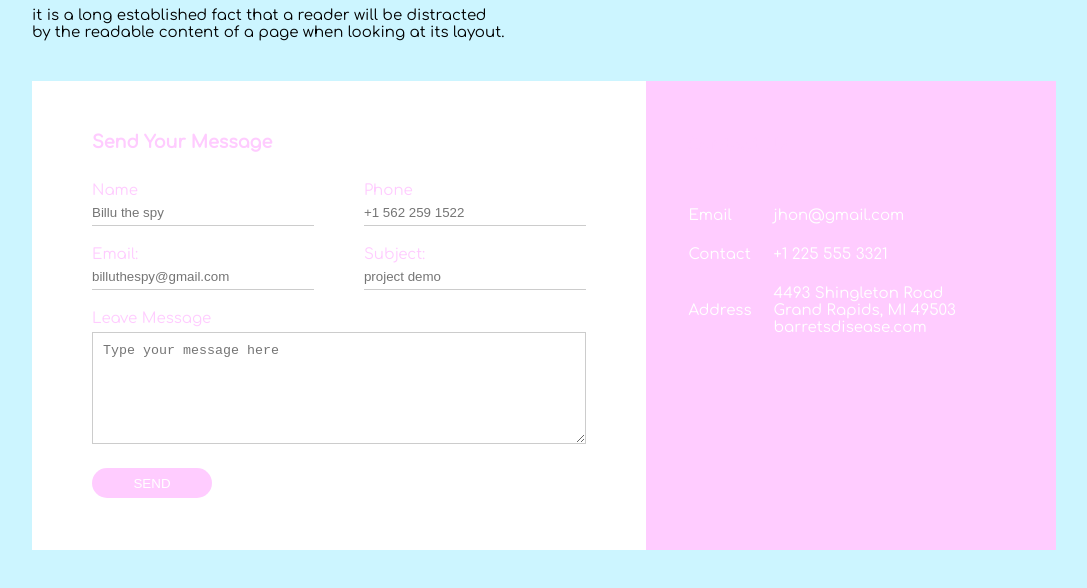
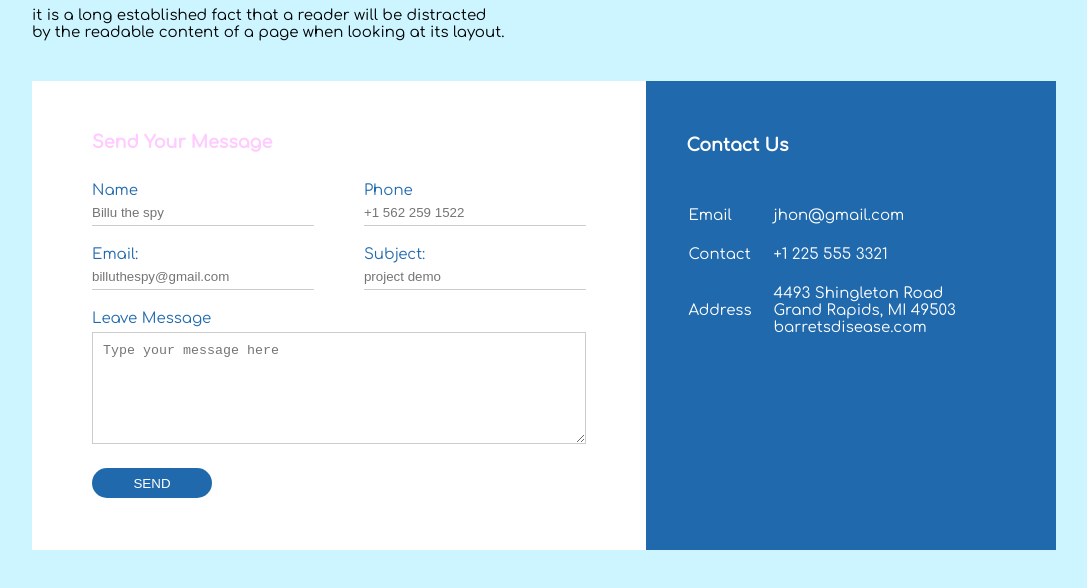
Before and after one commit to minhazriad/landing, a plain HTML site: page index.html in a window 1280 px wide. Shown: the part 86-674 px from the top of the page, without its empty margins (96-1183 px from the left). Drawn offline with Linux system fonts and the light colour scheme.

Commit message:
Update contact_form_1.css

```diff
--- a/css/style/contact_form_1.css
+++ b/css/style/contact_form_1.css
@@ -58,10 +58,10 @@ textarea{
 label{
 	display: block;
 	margin-bottom: 5px;
-	color: #ffccff;
+	color: #2069AD;
 }
 button{
-	background-color: #ffccff;
+	background-color: #2069AD;
 	width: 120px;
 	height: 30px;
 	border: none;
@@ -76,12 +76,12 @@ button{
 .contact-right{
 	flex-basis: 40%;
 	padding: 55px 40px;
-	background-color: #ffccff;
+	background-color: #2069AD;;
 	color: white;
 	/*border: 1px solid black;*/
 }
 .contact-right h3{
-	color: #ffccff;
+	color: white;
 	font-weight: 600;
 	margin-bottom: 30px;
 }
```
